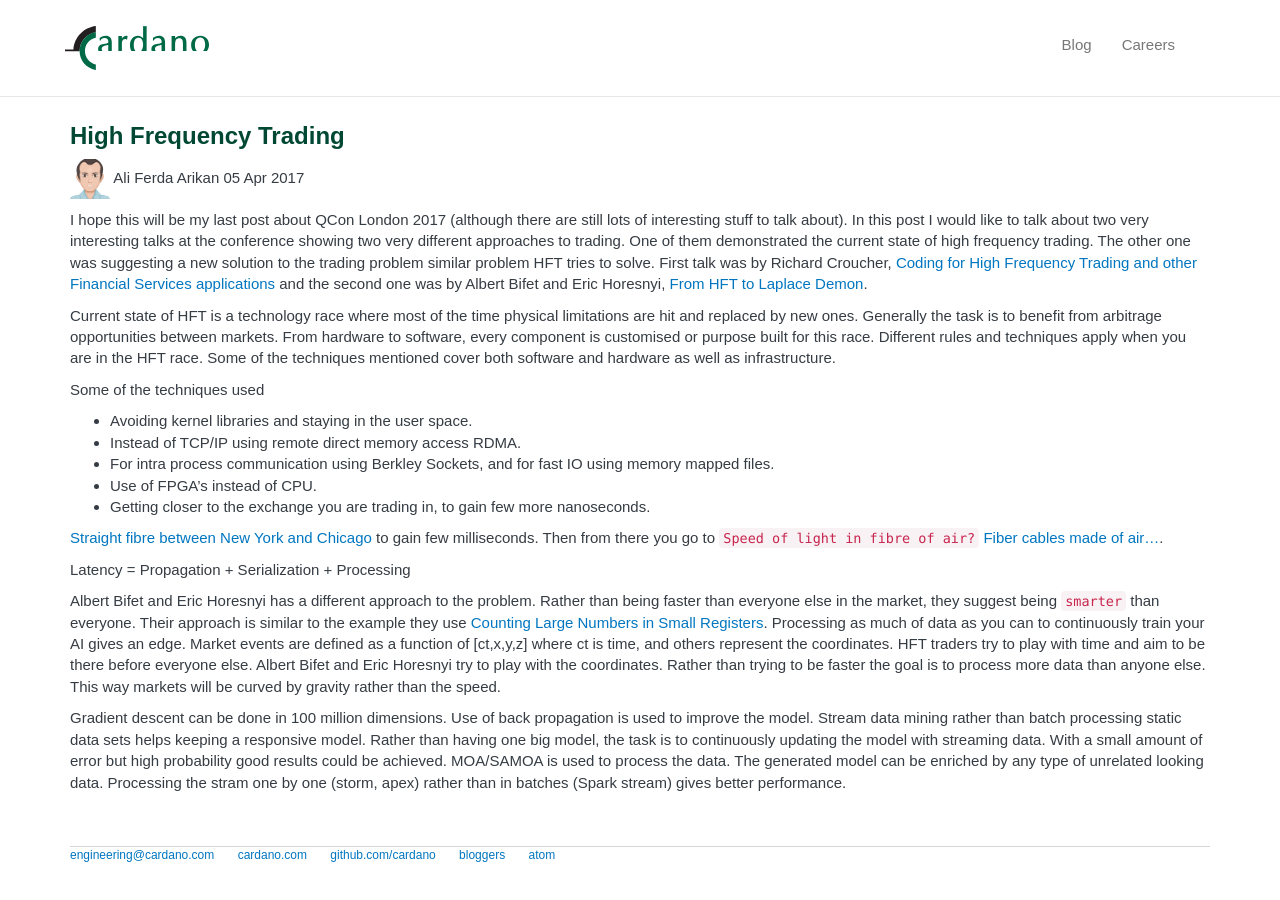
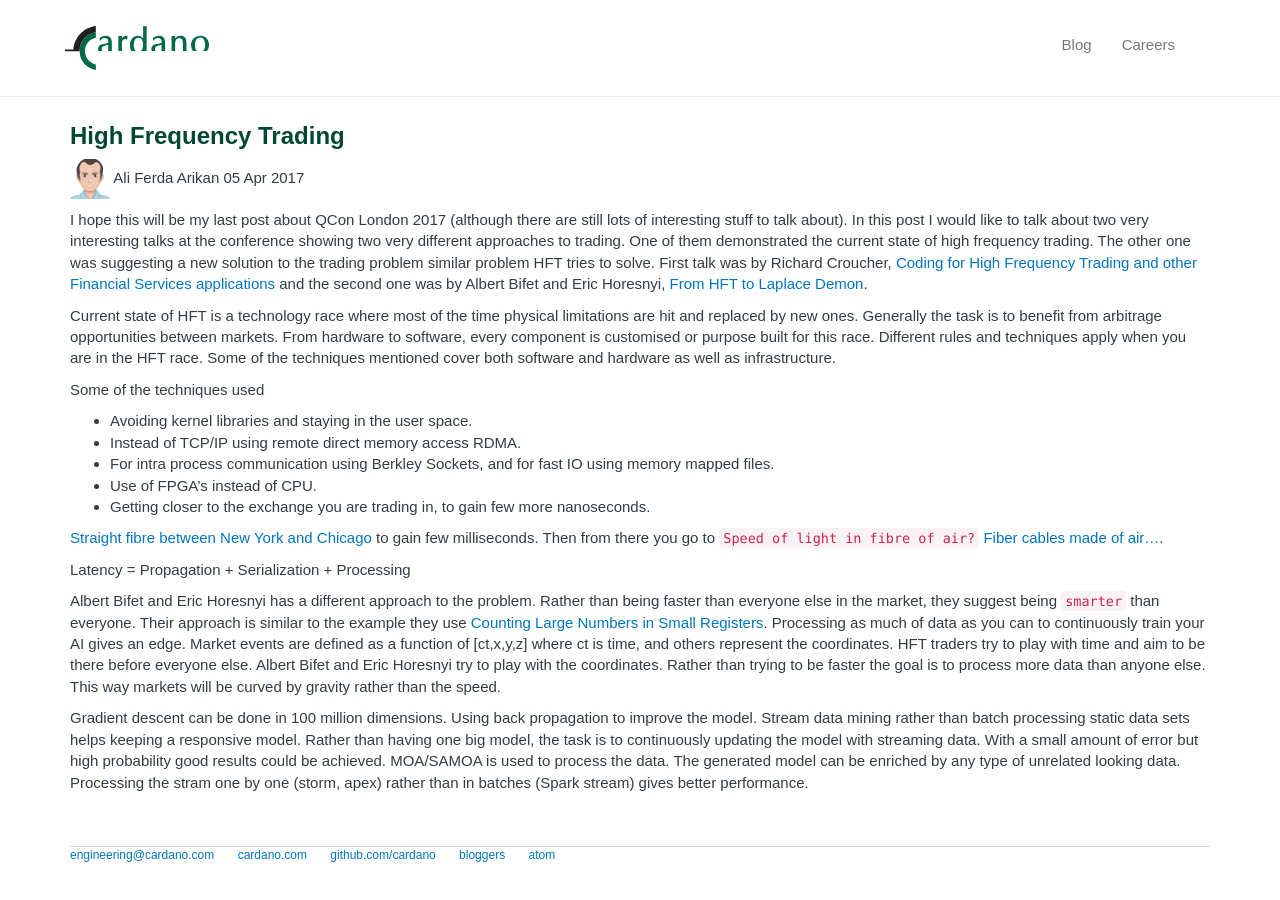
Before and after one commit to ronlawrence/cardano.github.io, a Jekyll site: the page built from _posts/2017-04-05-high-frequency-race.md, in a window 1280 px wide. Built offline with Jekyll 4.4.1, drawn with Linux system fonts in a browser that asks for light colours; nearby versions of some CDN libraries; some web fonts are replaced.

Commit message:
minor edit

```diff
--- a/_posts/2017-04-05-high-frequency-race.md
+++ b/_posts/2017-04-05-high-frequency-race.md
@@ -25,7 +25,7 @@
 Albert Bifet and Eric Horesnyi has a different approach to the problem. Rather than being faster than everyone else in the market, they suggest being `smarter` than everyone. Their approach is similar to the example they use
 [Counting Large Numbers in Small Registers](2017-03-10-counting-large-numbers.md). Processing as much of data as you can to continuously train your AI gives an edge. Market events are defined as a function of [ct,x,y,z] where ct is time, and others represent the coordinates. HFT traders try to play with time and aim to be there before everyone else. Albert Bifet and Eric Horesnyi try to play with the coordinates. Rather than trying to be faster the goal is to process more data than anyone else. This way markets will be curved by gravity rather than the speed.
 
-Gradient descent can be done in 100 million dimensions. Use of back propagation is used to improve the model. Stream data mining rather than batch processing static data sets helps keeping a responsive model. Rather than having one big model, the task is to continuously updating the model with streaming data. With a small amount of error but high probability good results could be achieved. MOA/SAMOA is used to process the data. The generated model can be enriched by any type of unrelated looking data. Processing the stram one by one (storm, apex) rather than in batches (Spark stream) gives better performance.
+Gradient descent can be done in 100 million dimensions. Using back propagation to improve the model. Stream data mining rather than batch processing static data sets helps keeping a responsive model. Rather than having one big model, the task is to continuously updating the model with streaming data. With a small amount of error but high probability good results could be achieved. MOA/SAMOA is used to process the data. The generated model can be enriched by any type of unrelated looking data. Processing the stram one by one (storm, apex) rather than in batches (Spark stream) gives better performance.
 
 
 <!--
```
